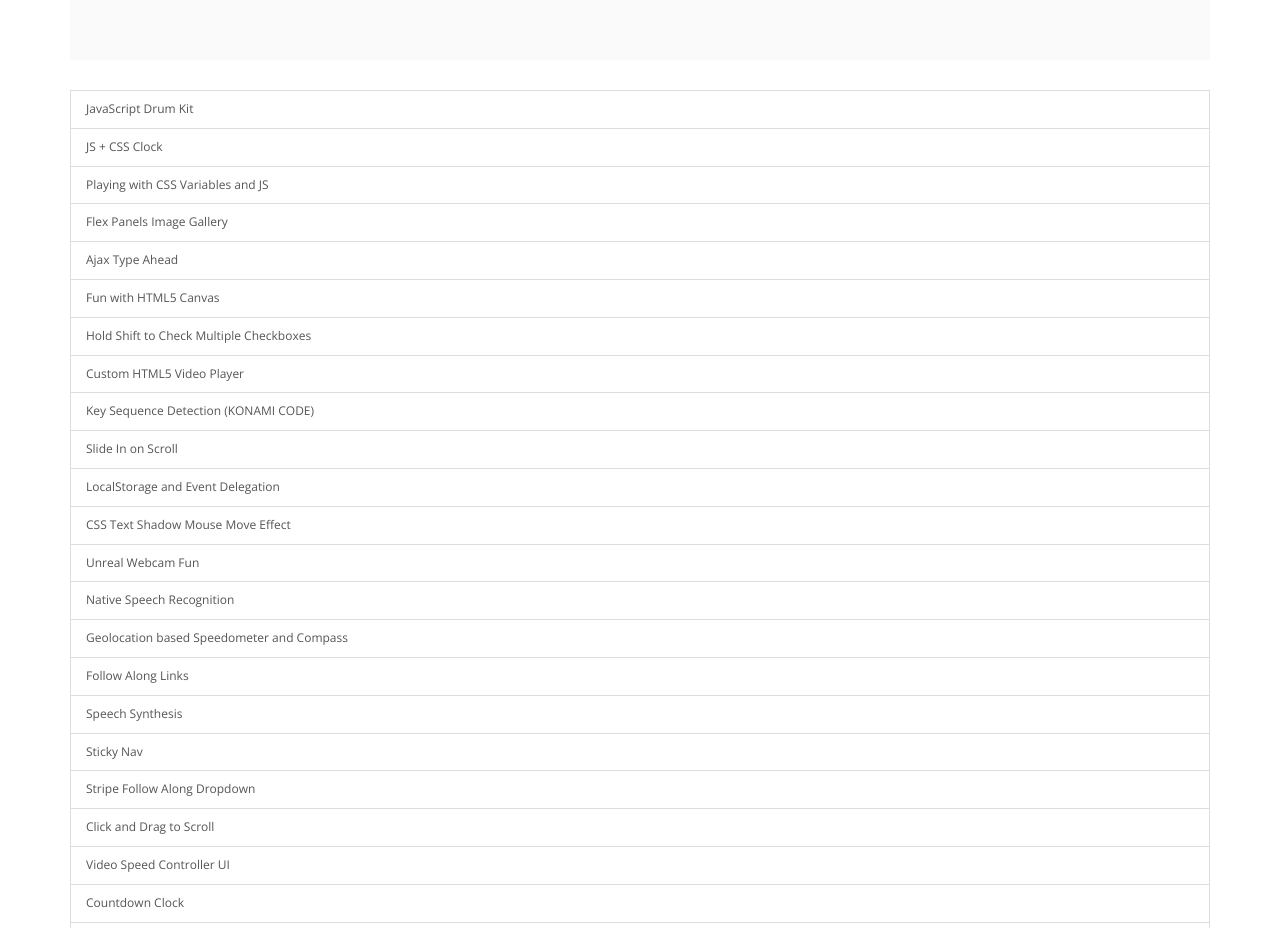
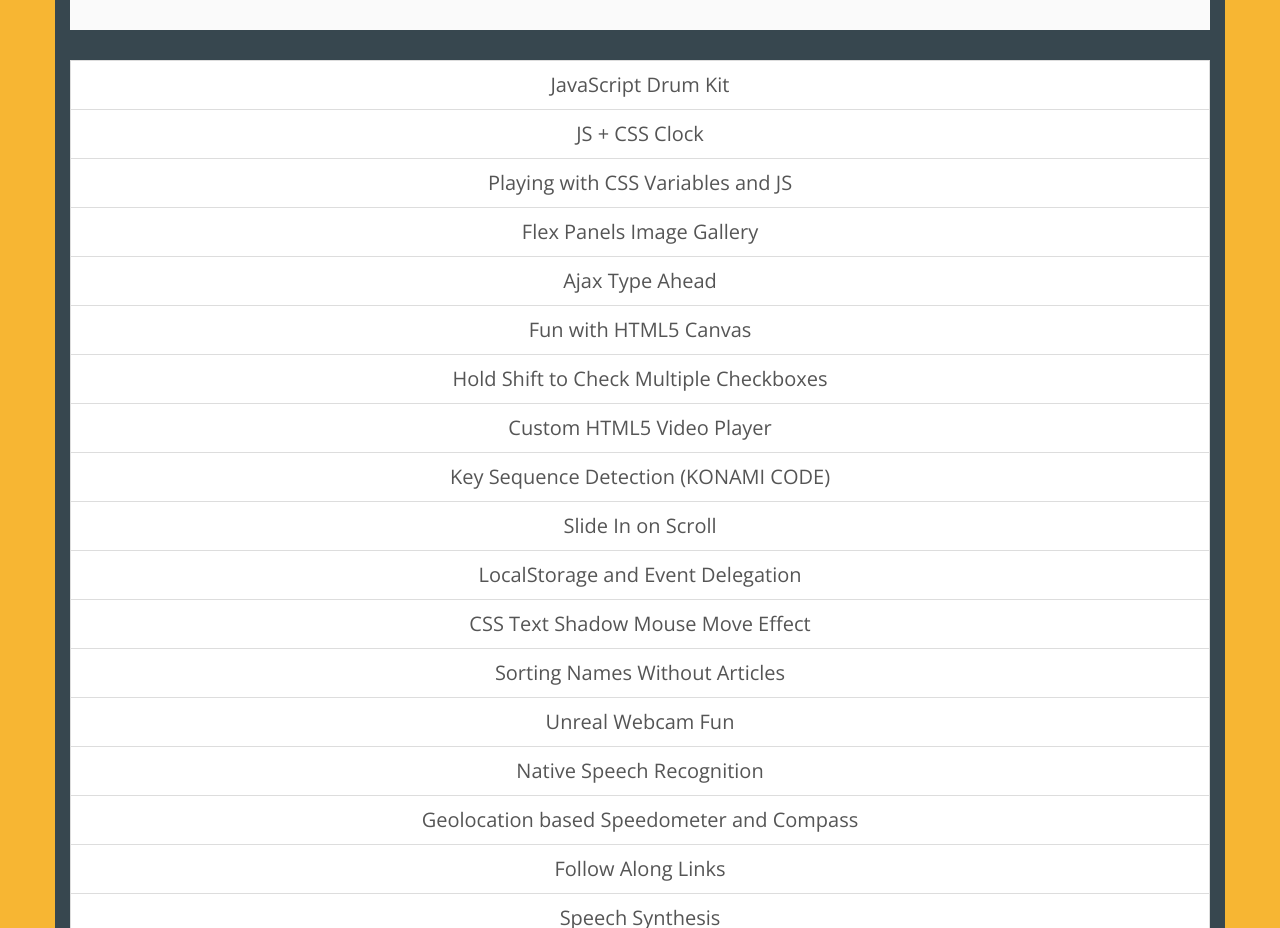
Before and after one commit to highflyer910/javascript30, a plain HTML site: page index.html in a window 1280 px wide. Shown: the part 296-1224 px from the top of the page. Drawn offline with nearby package versions, Linux system fonts and the light colour scheme.

Commit message:
Index.html

```diff
--- a/index.html
+++ b/index.html
@@ -4,40 +4,71 @@
   <meta charset="UTF-8">
   <meta name="viewport" content="width=device-width, initial-scale=1">
   <title>JavaScript30</title>
+  <link rel="stylesheet" type="text/css" href="https://cdnjs.cloudflare.com/ajax/libs/font-awesome/4.7.0/css/font-awesome.min.css">
   <link rel="stylesheet" href="bootstrap.min.css">
 </head>
+<style>
+  body{
+    background-color: #F7B633;
+    color: #37474F;
+  }
+  .container{
+    background-color: #37474F;
+  }
+  .list-group-item{
+    font-size: 20px;
+    text-align: center;
+    color: #37474F;
+  }
+  .home-links{
+  font-size: 44px;
+  padding-top: 5px;
+  padding-bottom: 10px;
+  max-width: 960px;
+  margin: auto;
+  }
+  a{
+    color: #37474F;
+  }
+  a:hover{
+    color: #90A4AE;
+  }
+</style>
   <body>
     <div class="container">
       <div class="jumbotron text-center">
         <h1>JavaScript30 Challenge</h1>
-        <p class="lead">This is a 30 day vinilla JS coding challenge where you will build 30 things in 30 days with 30 tutorials.</p>
-        <p><a class="btn btn-lg btn-success" href="https://javascript30.com/" role="button">Learn More</a></p>
-      </div>
+        <p class="lead">My progress in Javascript30 challenge course by <a href="https://javascript30.com/"><b>WesBos</b></a></p>
+        <p><div class="home-links"><a href="https://github.com/highflyer910/javascript30" target="_blank"><i class="fa fa-github" aria-hidden="true"></i></a></div>
+      </div></p>
+
 
       <div class="list-group">
-        <a href="./JS_drum/index.html" class="list-group-item list-group-item-action">JavaScript Drum Kit</a>
-        <a href="./Clock/index.html" class="list-group-item list-group-item-action">JS + CSS Clock</a>
-        <a href="./CSS_variables/index.html" class="list-group-item list-group-item-action">Playing with CSS Variables and JS</a>
-        <a href="./Flex_panels/index.html" class="list-group-item list-group-item-action">Flex Panels Image Gallery</a>
-        <a href="./type_ahead/index.html" class="list-group-item list-group-item-action">Ajax Type Ahead</a>
-        <a href="./HTMLcanvas/index.html" class="list-group-item list-group-item-action">Fun with HTML5 Canvas</a>
-        <a href="./checkboxes/index.html" class="list-group-item list-group-item-action">Hold Shift to Check Multiple Checkboxes</a>
-        <a href="./HTML_video_player/index.html" class="list-group-item list-group-item-action">Custom HTML5 Video Player</a>
-        <a href="./key_detection/index.html" class="list-group-item list-group-item-action">Key Sequence Detection (KONAMI CODE)</a>
-        <a href="./slide_in_on_scroll/index.html" class="list-group-item list-group-item-action">Slide In on Scroll</a>
-        <a href="./local_storage/index.html" class="list-group-item list-group-item-action">LocalStorage and Event Delegation</a>
-        <a href="./text_shadow/index.html" class="list-group-item list-group-item-action">CSS Text Shadow Mouse Move Effect</a>
-         <a href="./webcam_fun/index.html" class="list-group-item list-group-item-action">Unreal Webcam Fun</a>
-         <a href="./speech_detection/index.html" class="list-group-item list-group-item-action">Native Speech Recognition</a>
-         <a href="./geolocation/index.html" class="list-group-item list-group-item-action">Geolocation based Speedometer and Compass</a>
-         <a href="./follow_along/index.html" class="list-group-item list-group-item-action">Follow Along Links</a>
-         <a href="./speech_synthesis/index.html" class="list-group-item list-group-item-action">Speech Synthesis</a>
-         <a href="./sticky_nav/index.html" class="list-group-item list-group-item-action">Sticky Nav</a>
-         <a href="./stripe_follow/index.html" class="list-group-item list-group-item-action">Stripe Follow Along Dropdown</a>
-         <a href="./click_drag/index.html" class="list-group-item list-group-item-action">Click and Drag to Scroll</a>
-         <a href="./video_speed/index.html" class="list-group-item list-group-item-action">Video Speed Controller UI</a>
-         <a href="./countdown/index.html" class="list-group-item list-group-item-action">Countdown Clock</a>
-         <a href="./whack_a_mole/index.html" class="list-group-item list-group-item-action">Whack A Mole Game</a>
+        <a href="./JS_drum/index.html" class="list-group-item list-group-item-action" target="_blank">JavaScript Drum Kit</a>
+        <a href="./Clock/index.html" class="list-group-item list-group-item-action" target="_blank">JS + CSS Clock</a>
+        <a href="./CSS_variables/index.html" class="list-group-item list-group-item-action" target="_blank">Playing with CSS Variables and JS</a>
+        <a href="./Flex_panels/index.html" class="list-group-item list-group-item-action" target="_blank">Flex Panels Image Gallery</a>
+        <a href="./type_ahead/index.html" class="list-group-item list-group-item-action" target="_blank">Ajax Type Ahead</a>
+        <a href="./HTMLcanvas/index.html" class="list-group-item list-group-item-action" target="_blank">Fun with HTML5 Canvas</a>
+        <a href="./checkboxes/index.html" class="list-group-item list-group-item-action" target="_blank">Hold Shift to Check Multiple Checkboxes</a>
+        <a href="./HTML_video_player/index.html" class="list-group-item list-group-item-action" target="_blank">Custom HTML5 Video Player</a>
+        <a href="./key_detection/index.html" class="list-group-item list-group-item-action" target="_blank">Key Sequence Detection (KONAMI CODE)</a>
+        <a href="./slide_in_on_scroll/index.html" class="list-group-item list-group-item-action" target="_blank">Slide In on Scroll</a>
+        <a href="./local_storage/index.html" class="list-group-item list-group-item-action" target="_blank">LocalStorage and Event Delegation</a>
+        <a href="./text_shadow/index.html" class="list-group-item list-group-item-action" target="_blank">CSS Text Shadow Mouse Move Effect</a>
+        <a href="./sorting/index.html" class="list-group-item list-group-item-action" target="_blank">Sorting Names Without Articles</a>
+         <a href="./webcam_fun/index.html" class="list-group-item list-group-item-action" target="_blank">Unreal Webcam Fun</a>
+         <a href="./speech_detection/index.html" class="list-group-item list-group-item-action" target="_blank">Native Speech Recognition</a>
+         <a href="./geolocation/index.html" class="list-group-item list-group-item-action" target="_blank">Geolocation based Speedometer and Compass</a>
+         <a href="./follow_along/index.html" class="list-group-item list-group-item-action" target="_blank">Follow Along Links</a>
+         <a href="./speech_synthesis/index.html" class="list-group-item list-group-item-action" target="_blank">Speech Synthesis</a>
+         <a href="./sticky_nav/index.html" class="list-group-item list-group-item-action" target="_blank">Sticky Nav</a>
+         <a href="./eventCapture/index.html" class="list-group-item list-group-item-action" target="_blank">JS Capture</a>
+         <a href="./stripe_follow/index.html" class="list-group-item list-group-item-action" target="_blank">Stripe Follow Along Dropdown</a>
+         <a href="./click_drag/index.html" class="list-group-item list-group-item-action" target="_blank">Click and Drag to Scroll</a>
+         <a href="./video_speed/index.html" class="list-group-item list-group-item-action" target="_blank">Video Speed Controller UI</a>
+         <a href="./countdown/index.html" class="list-group-item list-group-item-action" target="_blank">Countdown Timer</a>
+         <a href="./whack_a_mole/index.html" class="list-group-item list-group-item-action" target="_blank">Whack A Mole Game</a>
       </div>
     </div> <!-- /container -->
   </body>
```
